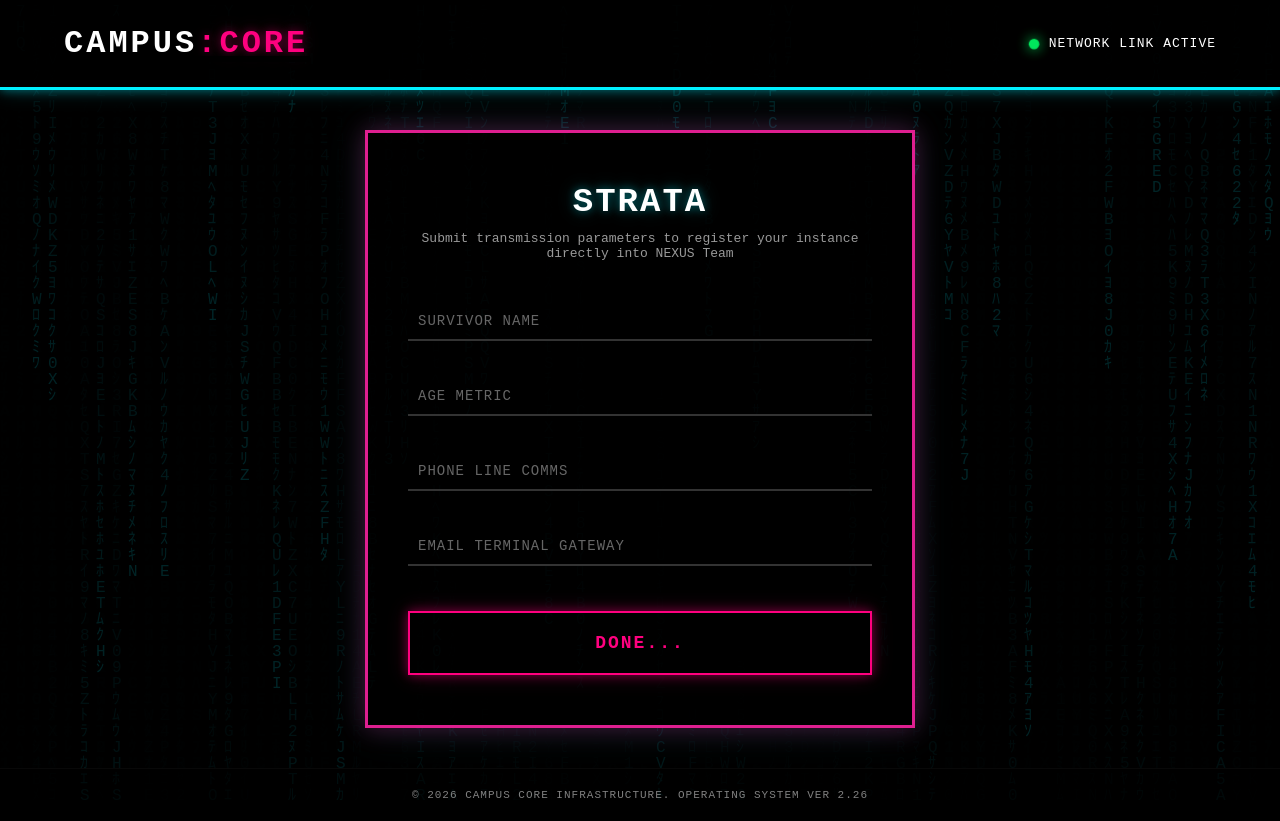
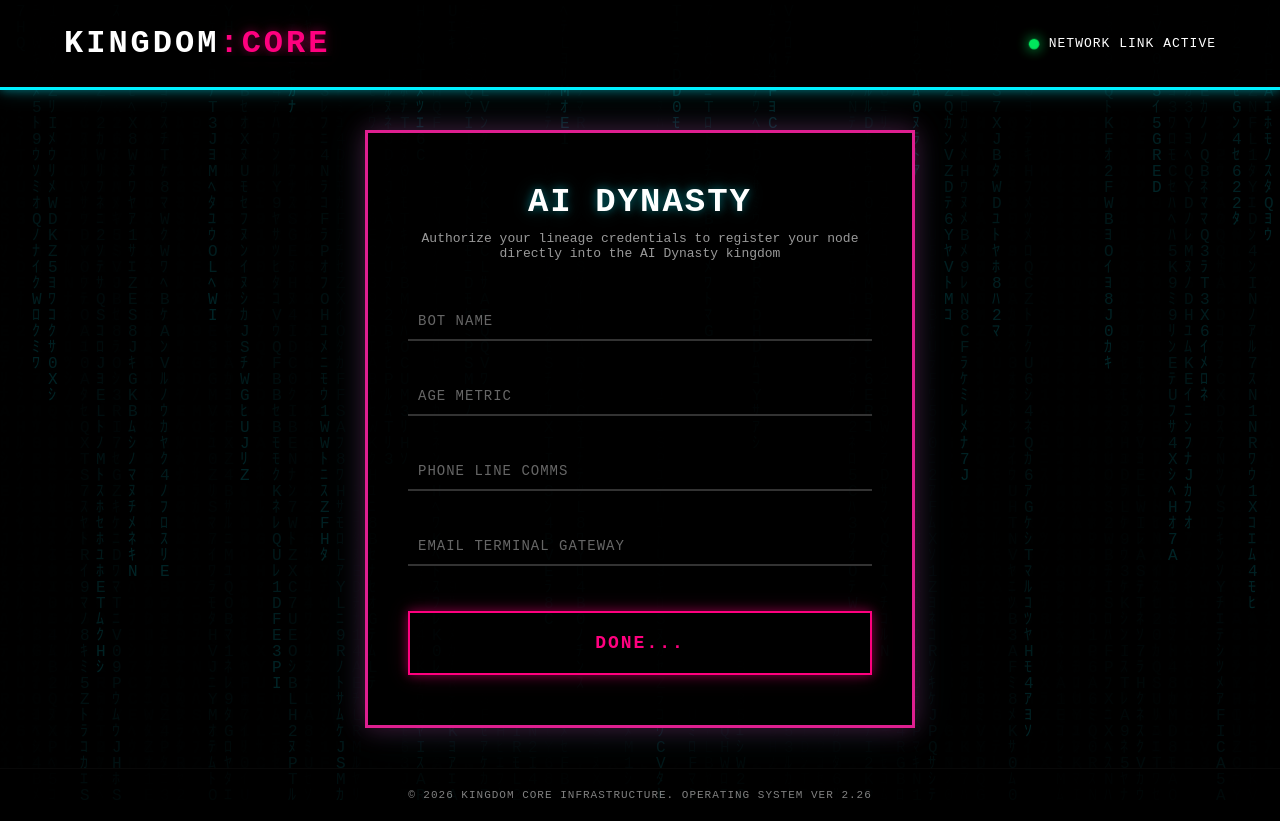
Before and after one commit to Mohammed-Uwais/college-competition, a plain HTML site: page index.html in a window 1280 px wide. Drawn offline with Linux system fonts and the light colour scheme.

Commit message:
Update index.html

```diff
--- a/index.html
+++ b/index.html
@@ -14,7 +14,7 @@
     <!-- Header Navigation Shell -->
     <header>
         <div class="logo-container">
-            <div class="logo glitch-text" data-text="LICET:AI&DS">CAMPUS<span>:CORE</span></div>
+            <div class="logo glitch-text" data-text="KINGDOM:CORE">KINGDOM<span>:CORE</span></div>
         </div>
         <div class="system-status">
             <span class="pulse-node"></span> NETWORK LINK ACTIVE
@@ -25,14 +25,14 @@
     <main class="viewport-center">
         <section id="registration" class="registration-panel">
             <div class="panel-header">
-                <h2 class="glow-title">STRATA</h2>
-                <p class="section-desc">Submit transmission parameters to register your instance directly into NEXUS Team</p>
+                <h2 class="glow-title">AI DYNASTY</h2>
+                <p class="section-desc">Authorize your lineage credentials to register your node directly into the AI Dynasty kingdom</p>
             </div>
 
             <form id="userForm">
                 <div class="input-group">
                     <input type="text" id="username" placeholder=" " required autocomplete="off">
-                    <label for="username">Survivor Name</label>
+                    <label for="username">Bot Name</label>
                     <div class="bar"></div>
                 </div>
                 <div class="input-group">
@@ -63,7 +63,7 @@
     <!-- Global Base Footer -->
     <footer>
         <div class="footer-grid">
-            <p>&copy; 2026 CAMPUS CORE INFRASTRUCTURE. OPERATING SYSTEM VER 2.26</p>
+            <p>&copy; 2026 KINGDOM CORE INFRASTRUCTURE. OPERATING SYSTEM VER 2.26</p>
         </div>
     </footer>
 
```
